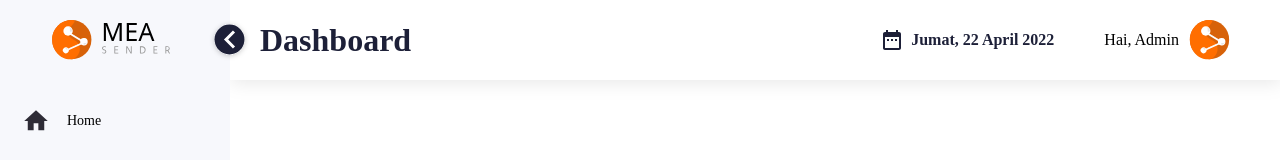
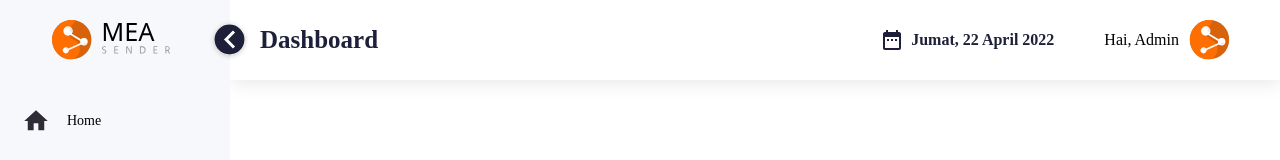
Before and after one commit to nandazman/test-sender, a Next.js app: page / in a window 1280 px wide. Shown: the top 160 px of the page. Built offline with nearby package versions, Linux system fonts and the light colour scheme; a web font is replaced by a local one.

Commit message:
adjust font size navigation

```diff
--- a/src/components/icons/broadcast.jsx
+++ b/src/components/icons/broadcast.jsx
@@ -1,7 +1,7 @@
 export default function BroadcastIcon() {
   return (
     <svg
-      width="24"
+      width="20"
       height="21"
       viewBox="0 0 24 21"
       fill="none"
--- a/src/components/icons/message.jsx
+++ b/src/components/icons/message.jsx
@@ -1,7 +1,7 @@
 export default function MessageIcon() {
   return (
     <svg
-      width="26"
+      width="20"
       height="21"
       viewBox="0 0 26 21"
       fill="none"
--- a/src/components/layout/navigation-left.jsx
+++ b/src/components/layout/navigation-left.jsx
@@ -2,5 +2,5 @@ import cn from "classnames";
 import style from "./navigation-left.module.scss";
 
 export default function NavigationLeft() {
-  return <div className={cn(style.left, "text-h3")}>Dashboard</div>;
+  return <div className={cn(style.left, "text-h4")}>Dashboard</div>;
 }
```
